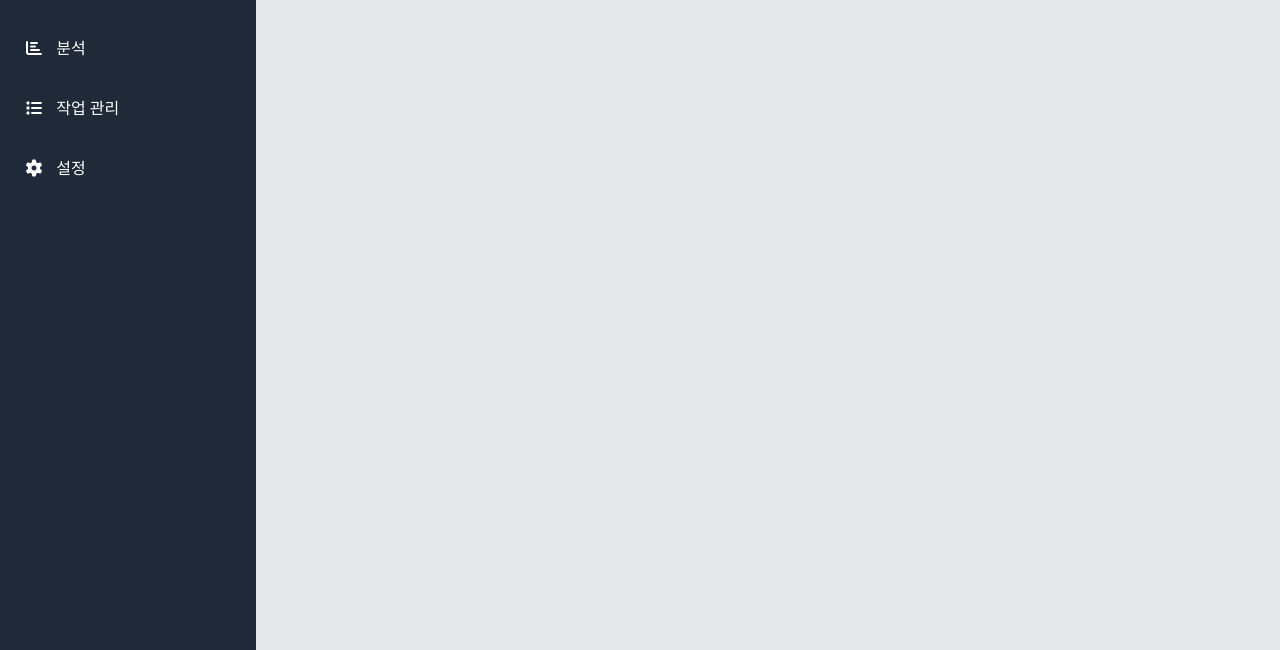
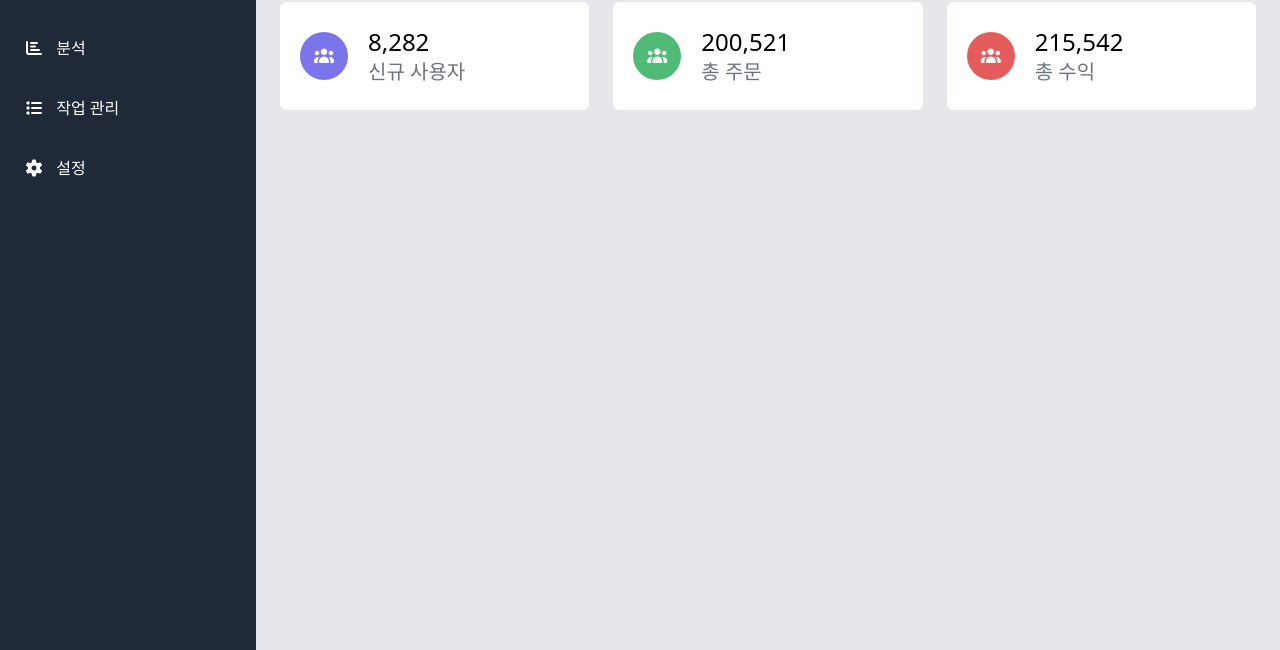
Before and after one commit to kikjs75/kikjs75.github.io, a plain HTML site: page index.html in a window 1280 px wide. Shown: the part 150-800 px from the top of the page. Drawn offline with nearby package versions, Linux system fonts and the light colour scheme.

Commit message:
대시보드 패널

```diff
--- a/index.html
+++ b/index.html
@@ -75,7 +75,57 @@
             </button>
           </div>
         </header>
-        <main class="flex-1 bg-gray-200"></main>
+        <main class="flex-1 bg-gray-200">
+          <div class="container mx-auto px-6 py-8">
+            <h3 class="text-3xl text-gray-700 font-semibold mb-5">대시보드</h3>
+            <div class="grid grid-cols-3 gap-6">
+              <!--카드-->
+              <div class="flex items-center bg-white rounded-md px-5 py-6">
+                <!--아이콘-->
+                <div
+                  class="bg-indigo-600 rounded-full w-12 h-12 flex items-center justify-center bg-opacity-75"
+                >
+                  <i class="fas fa-users text-white"></i>
+                </div>
+                <!--텍스트-->
+                <div class="ml-5">
+                  <h4 class="text-2xl">8,282</h4>
+                  <div class="text-xl text-gray-500">신규 사용자</div>
+                </div>
+              </div>
+
+              <!--카드-->
+              <div class="flex items-center bg-white rounded-md px-5 py-6">
+                <!--아이콘-->
+                <div
+                  class="bg-green-600 rounded-full w-12 h-12 flex items-center justify-center bg-opacity-75"
+                >
+                  <i class="fas fa-users text-white"></i>
+                </div>
+                <!--텍스트-->
+                <div class="ml-5">
+                  <h4 class="text-2xl">200,521</h4>
+                  <div class="text-xl text-gray-500">총 주문</div>
+                </div>
+              </div>
+
+              <!--카드-->
+              <div class="flex items-center bg-white rounded-md px-5 py-6">
+                <!--아이콘-->
+                <div
+                  class="bg-red-600 rounded-full w-12 h-12 flex items-center justify-center bg-opacity-75"
+                >
+                  <i class="fas fa-users text-white"></i>
+                </div>
+                <!--텍스트-->
+                <div class="ml-5">
+                  <h4 class="text-2xl">215,542</h4>
+                  <div class="text-xl text-gray-500">총 수익</div>
+                </div>
+              </div>
+            </div>
+          </div>
+        </main>
       </div>
     </div>
   </body>
```
